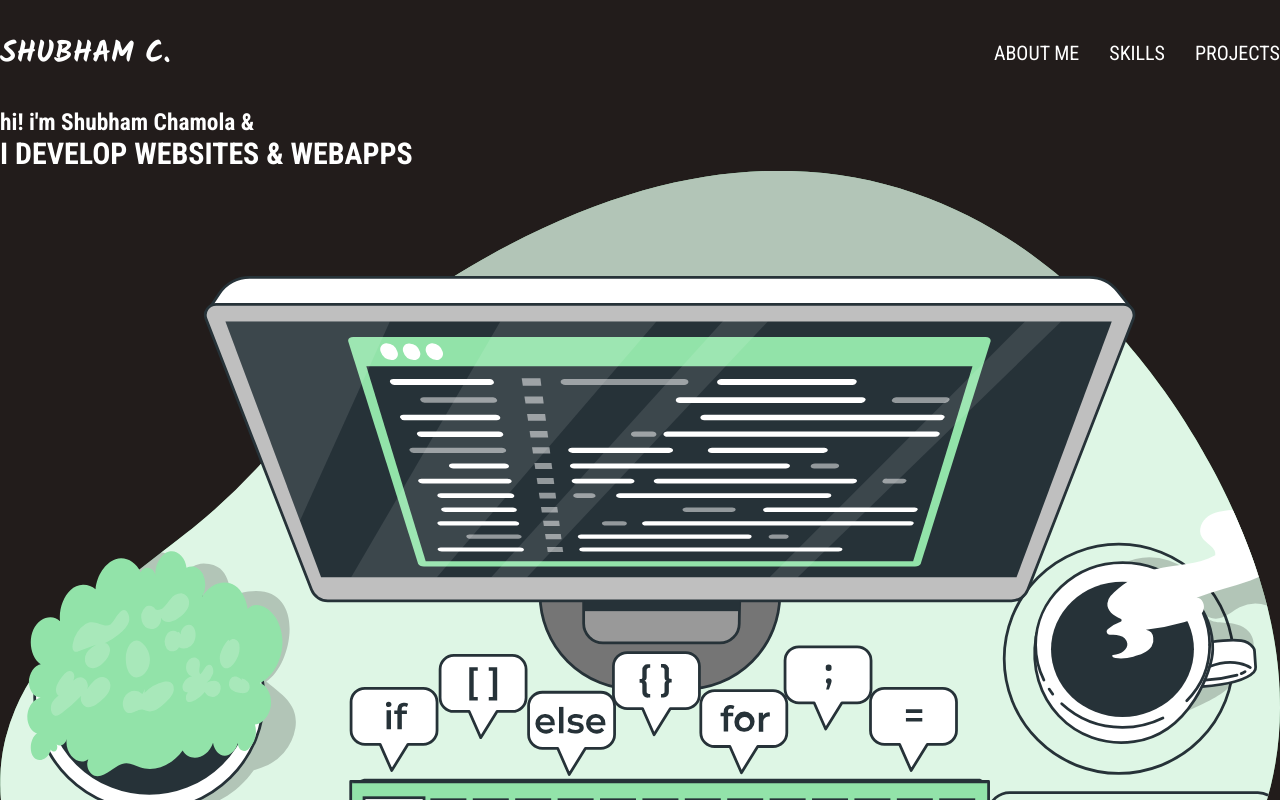
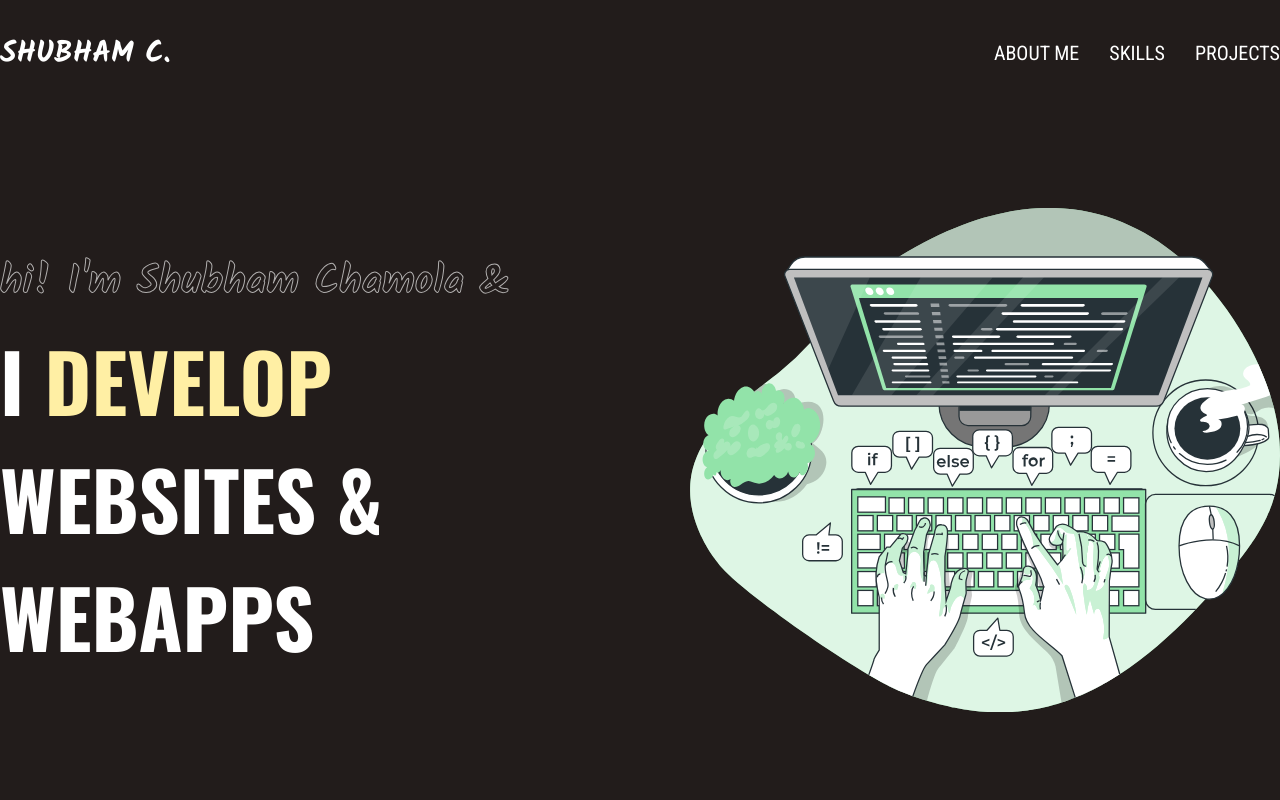
Before and after one commit to ShubhamChamola/Portfolio, a React (Create React App) app: page / in a window 1280 px wide. Shown: the top 800 px of the page. Built offline with nearby package versions, Linux system fonts and the light colour scheme.

Commit message:
Hero Section
- Added necessary styling & text for the hero Section

```diff
--- a/src/layouts/hero/index.tsx
+++ b/src/layouts/hero/index.tsx
@@ -1,16 +1,16 @@
 import HeroSVG from "../../assets/HeroSVG";
-// import styles from "../../styles/hero.module.scss";
+import styles from "../../styles/hero.module.scss";
 
 const Hero: React.FC = () => {
   return (
-    <section>
-      <div className="left">
-        <h3> hi! i'm Shubham Chamola &</h3>
+    <section className={styles.hero}>
+      <div className={styles.left}>
+        <h3> hi! I'm Shubham Chamola &</h3>
         <h1>
           I <span>DEVELOP</span> WEBSITES & WEBAPPS
         </h1>
       </div>
-      <div className="right">
+      <div className={styles.right}>
         <HeroSVG />
       </div>
     </section>
--- a/src/styles/_animation.scss
+++ b/src/styles/_animation.scss
@@ -1,3 +1,4 @@
+// For Links with just a line under them
 .link-highlight {
   position: relative;
   cursor: pointer;
@@ -21,6 +22,7 @@
   }
 }
 
+// For the logo in the navigation
 .logo-appear {
   position: relative;
   overflow: hidden;
--- a/src/styles/global.scss
+++ b/src/styles/global.scss
@@ -24,3 +24,7 @@ body {
   color: var(--primary-font-clr);
   margin: 0 auto;
 }
+
+section {
+  margin: 5em 0em;
+}
--- /dev/null
+++ b/src/styles/hero.module.scss
@@ -0,0 +1,38 @@
+.hero {
+  display: grid;
+  grid-template-columns: 1fr 1fr;
+  column-gap: 5em;
+
+  .left {
+    display: flex;
+    flex-direction: column;
+    gap: 0.35em;
+    justify-content: center;
+
+    h3 {
+      font-size: 2rem;
+      font-weight: 700;
+      font-family: var(--secondary-font);
+      -webkit-text-stroke: 1px var(--secondary-font-clr);
+      -webkit-text-fill-color: transparent;
+      text-stroke: 1px var(--secondary-font-clr);
+      text-fill: transparent;
+    }
+
+    h1 {
+      font-family: var(--tertiary-font);
+      font-weight: 700;
+      font-size: 4rem;
+
+      span:first-child {
+        color: var(--focus-font-clr);
+      }
+    }
+  }
+
+  .right {
+    svg {
+      margin: 0 0 0 auto;
+    }
+  }
+}
```
